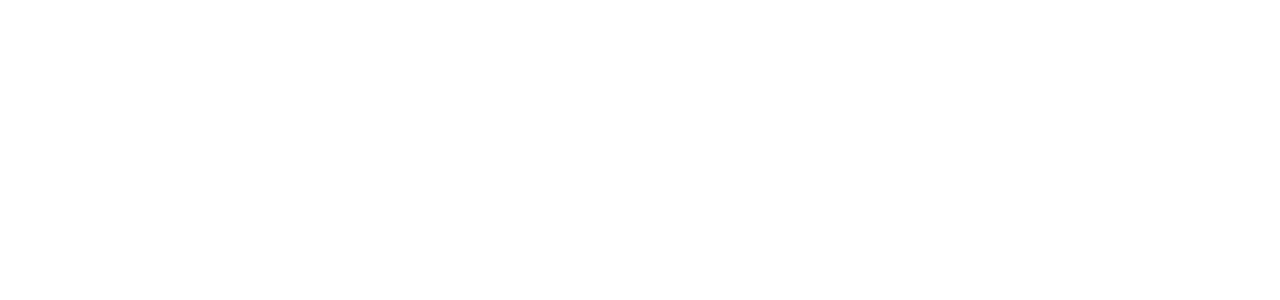
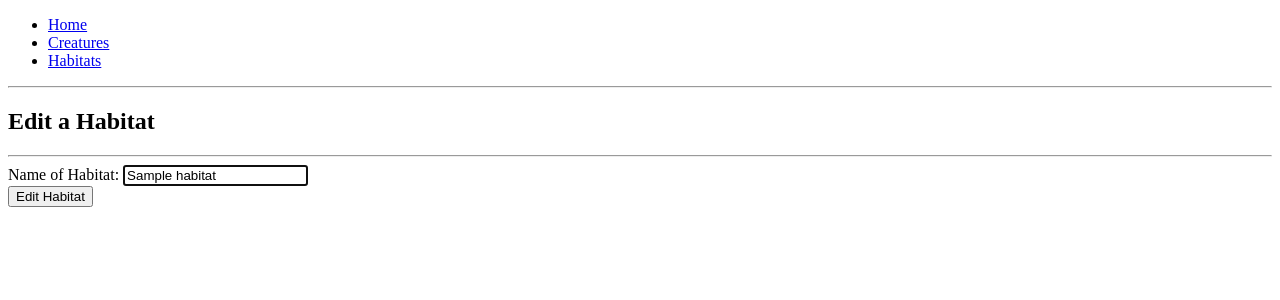
Before and after one commit to BJPORTER123/python-project, a Flask app: page /habitats/1/edit in a window 1280 px wide. Before the commit the part shown is empty. Shown: the top 300 px of the page. Run offline with Flask 2, Linux system fonts and the light colour scheme; a database or web service that is not in the repository returns one stand-in record (values such as "Sample title"); some libraries are stand-ins or nearby versions.

Commit message:
almost done mvp

```diff
--- a/controllers/myth_controller.py
+++ b/controllers/myth_controller.py
@@ -42,7 +42,7 @@
     quantity = request.form['quantity']
     buying_cost = request.form['buying_cost']
     selling_price = request.form['selling_price']
-    creature = Creature(name, habitat, description, quantity, buying_cost,selling_price)
+    creature = Creature(name, habitat, description, quantity, buying_cost, selling_price)
     creature_repo.save(creature)
     return redirect("/creatures")
 
@@ -54,10 +54,9 @@
     return render_template("creatures/edit.html",habitats = habitats, creature = creature)
 
 # 7 update a creature
-@creatures_blueprint.route("/creature/<id>", methods = ['POST'])
+@creatures_blueprint.route("/creatures/<id>", methods = ['POST'])
 def update_creature(id):
     name = request.form ['name']
-    habitat = request.form ['habitat']
     description = request.form ['description']
     quantity = request.form ['quantity']
     buying_cost = request.form ['buying_cost']
@@ -65,14 +64,14 @@
     habitat = habitat_repo.select(request.form['habitat_id'])
     creature = Creature[name, habitat, description, quantity, buying_cost, selling_price, id]
     creature_repo.update(creature)
-    return redirect("/creatrues")
+    return redirect("/creatures")
 
 # HABITATS CONTROLLER SECTION
 # 1 Display all habitats
 @habitats_blueprint.route("/habitats")
 def habitats():
     habitats = habitat_repo.select_all()
-    return render_template("habitats/index.html", habitats = habitats)
+    return render_template("/habitats/index.html", habitats = habitats)
 
 # 2 show individual habitat
 @habitats_blueprint.route("/habitats/<id>", methods = ['GET'])
@@ -81,7 +80,7 @@
     return render_template("/habitats/show.html", habitat = habitat)
 
 # 3 delete a habitat
-@creatures_blueprint.route("/habitat/<id>", methods = ['POST'])
+@habitats_blueprint.route("/habitat/<id>", methods = ['POST'])
 def destroy_habitat(id):
     habitat_repo.delete(id)
     return redirect("/habitats")
--- a/repositories/habitat_repository.py
+++ b/repositories/habitat_repository.py
@@ -42,3 +42,4 @@
 def update(habitat):
     sql = "UPDATe habitats SET (name) = (%s) WHERE id = %s"
     values = [habitat.name, habitat.id]
+    run_sql(sql,values)
--- a/templates/creatures/index.html
+++ b/templates/creatures/index.html
@@ -10,7 +10,7 @@
 {% for creature in creatures %}
 <div class="content">
   <div>
-  <h3> {{creature.name}}</h3>
+  <h3><a href="/creatures/{{creature.id}}">{{creature.name}}</a></h3>
   <p><b>Habitat Type:</b>  {{creature.habitat.name}} <br>
     <b>Description: </b>{{creature.description}} <br>
     <b>Quantity:</b>{{creature.quantity}} <br>
--- a/templates/creatures/new.html
+++ b/templates/creatures/new.html
@@ -8,7 +8,7 @@
     <input type="text" id="name" name="name" placeholder="Name" required autofocus>
   </div>
     <label for="habitat">Habitat:</label>
-        <select id="habitat" name="habitat_id">
+        <select id="habitat" name="habitat_id" placeholder="Habitat" required>
             {% for habitat in habitats %}
             <option value="{{habitat.id}}">{{ habitat.name }}</option>
             {% endfor %}
--- a/templates/habitats/edit.html
+++ b/templates/habitats/edit.html
@@ -0,0 +1,15 @@
+{% extends "base.html" %}
+{% block content %}
+<header><h2>Edit a Habitat</h2></header>
+<hr>
+<form action="/habitats/{{habitat.id}}" method="post">
+  <div>
+    <label for="name"><Title></Title>Name of Habitat:</label>
+    <input type="text" id="name" name="name" value="{{habitat.name}}" required autofocus>
+  </div>
+
+  <button type="submit">Edit Habitat</button>
+
+</form>
+
+{% endblock %}
--- a/templates/habitats/new.html
+++ b/templates/habitats/new.html
@@ -2,10 +2,10 @@
 {% block content %}
 <header><h2>Add a New Habitat</h2></header>
 <hr>
-<form action="/creatures" method="post">
+<form action="/habitats" method="post">
   <div>
     <label for="name"><Title></Title>Name of Habitat:</label>
-    <input type="text" id="name" name="name" placeholder="Name" required autofocus>
+    <input type="text" id="name" name="name" required autofocus>
   </div>
   <button type="submit">Add New Habitat</button>
 
```
